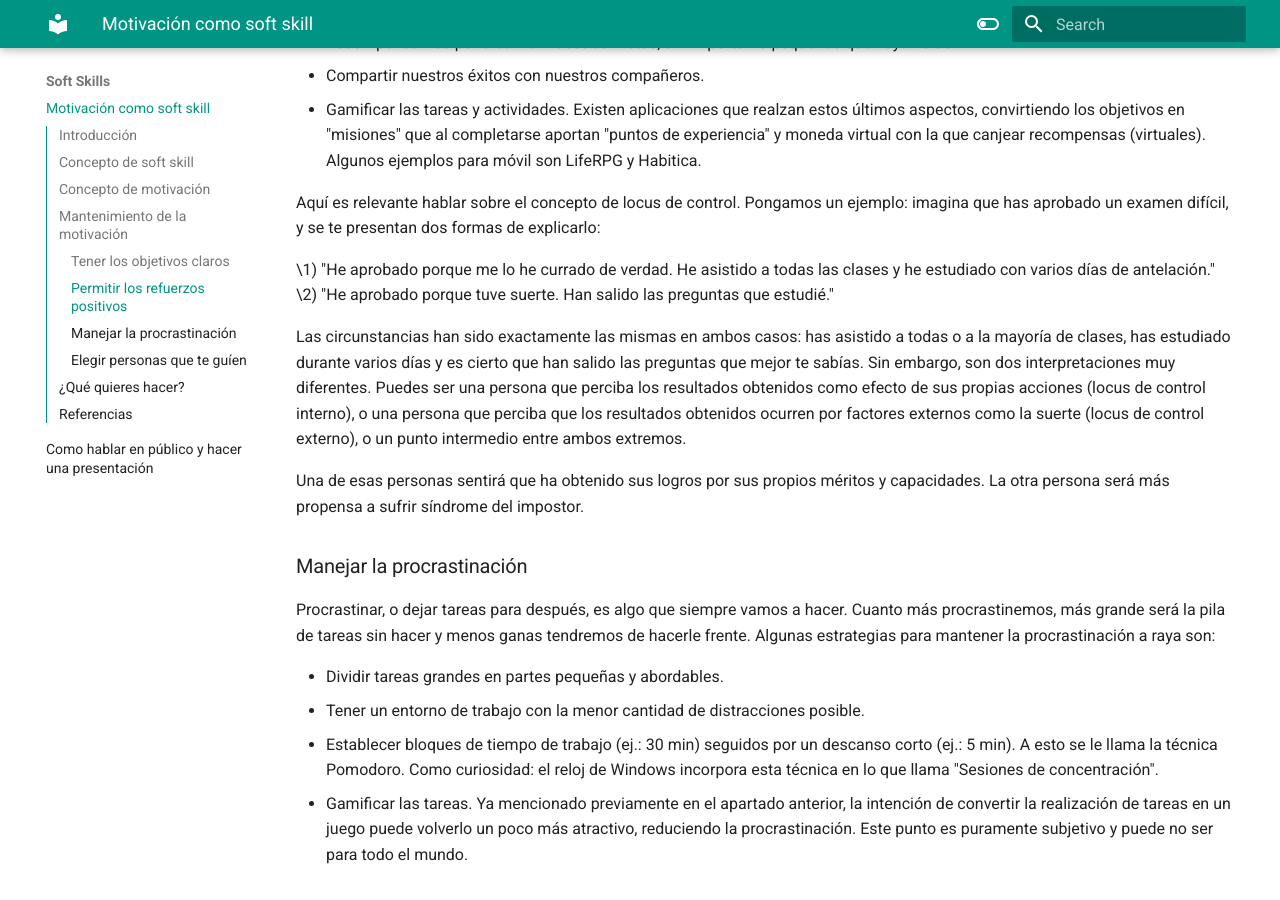
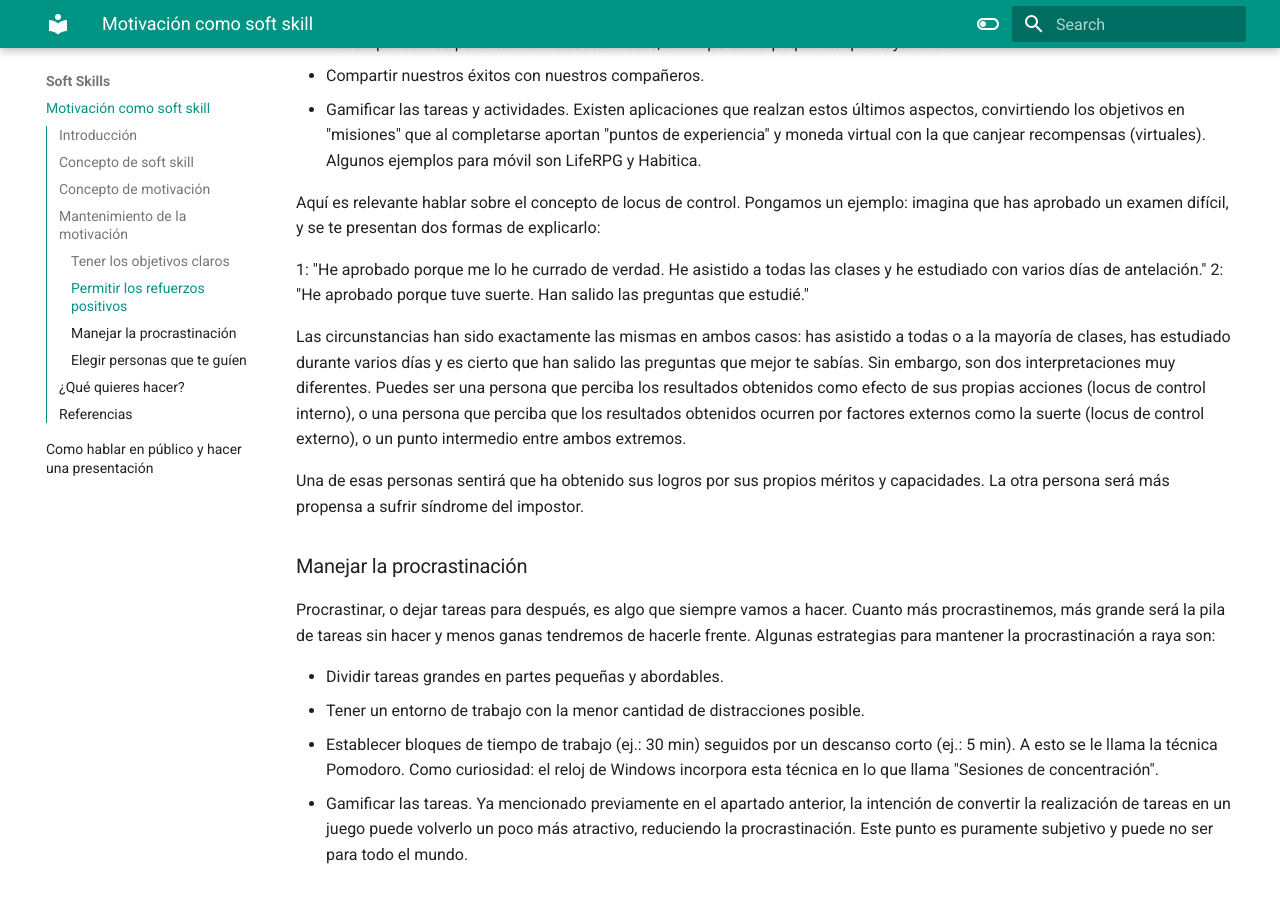
Before and after one commit to abl78-ua/Wiki-IMCR, an MkDocs documentation site: the page built from docs/Soft Skills/motivacion-soft-skill.md, in a window 1280 px wide and 900 px high, scrolled down 2340 px. Built offline with MkDocs 1.6.1 and Material for MkDocs 9.7.7, drawn with Linux system fonts in a browser that asks for light colours; part of the change alters nothing that is shown.

Commit message:
Entrada sobre motivación, fix 2

```diff
--- a/docs/Soft Skills/motivacion-soft-skill.md
+++ b/docs/Soft Skills/motivacion-soft-skill.md
@@ -59,8 +59,8 @@ Las formas de refuerzo positivo principales son las siguientes:
 
 Aquí es relevante hablar sobre el concepto de locus de control. Pongamos un ejemplo: imagina que has aprobado un examen difícil, y se te presentan dos formas de explicarlo:
 
-\1) "He aprobado porque me lo he currado de verdad. He asistido a todas las clases y he estudiado con varios días de antelación."
-\2) "He aprobado porque tuve suerte. Han salido las preguntas que estudié."
+1: "He aprobado porque me lo he currado de verdad. He asistido a todas las clases y he estudiado con varios días de antelación."
+2: "He aprobado porque tuve suerte. Han salido las preguntas que estudié."
 
 Las circunstancias han sido exactamente las mismas en ambos casos: has asistido a todas o a la mayoría de clases, has estudiado durante varios días y es cierto que han salido las preguntas que mejor te sabías. Sin embargo, son dos interpretaciones muy diferentes. Puedes ser una persona que perciba los resultados obtenidos como efecto de sus propias acciones (locus de control interno), o una persona que perciba que los resultados obtenidos ocurren por factores externos como la suerte (locus de control externo), o un punto intermedio entre ambos extremos.
 
```
